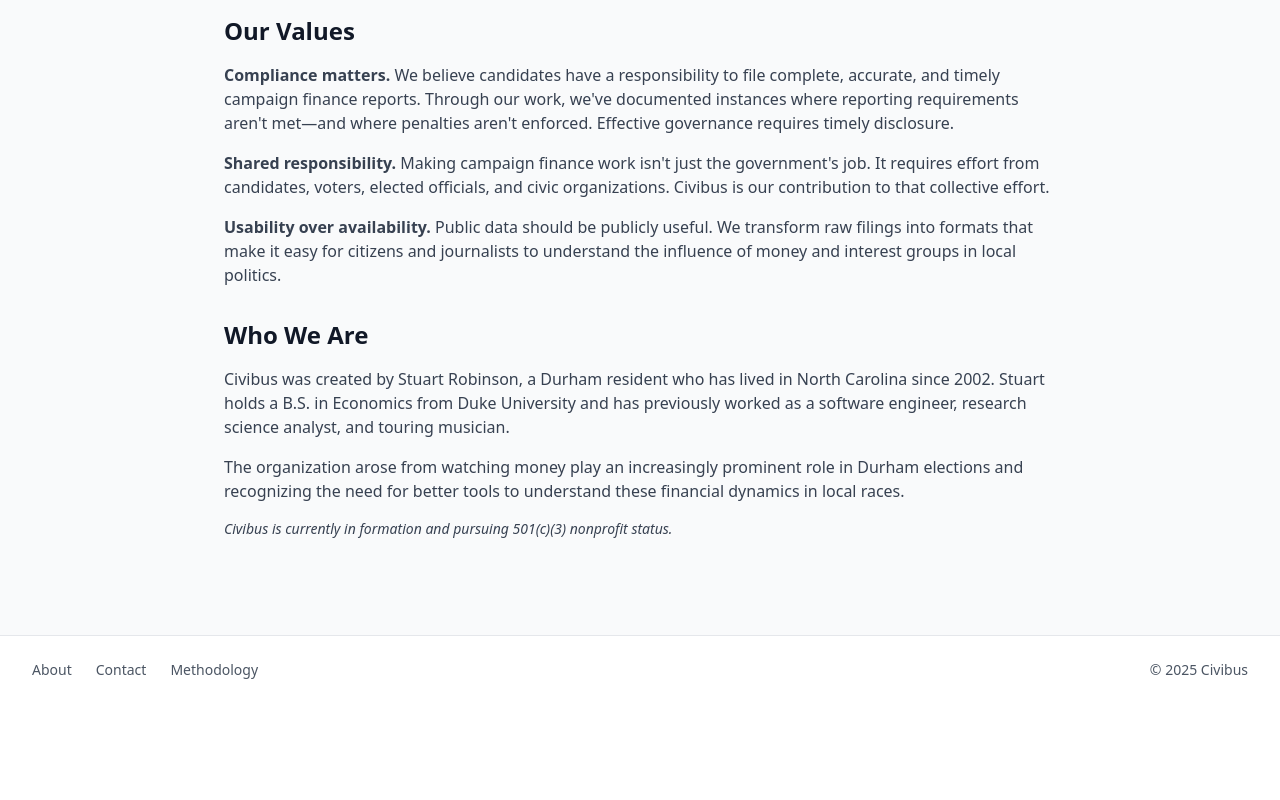
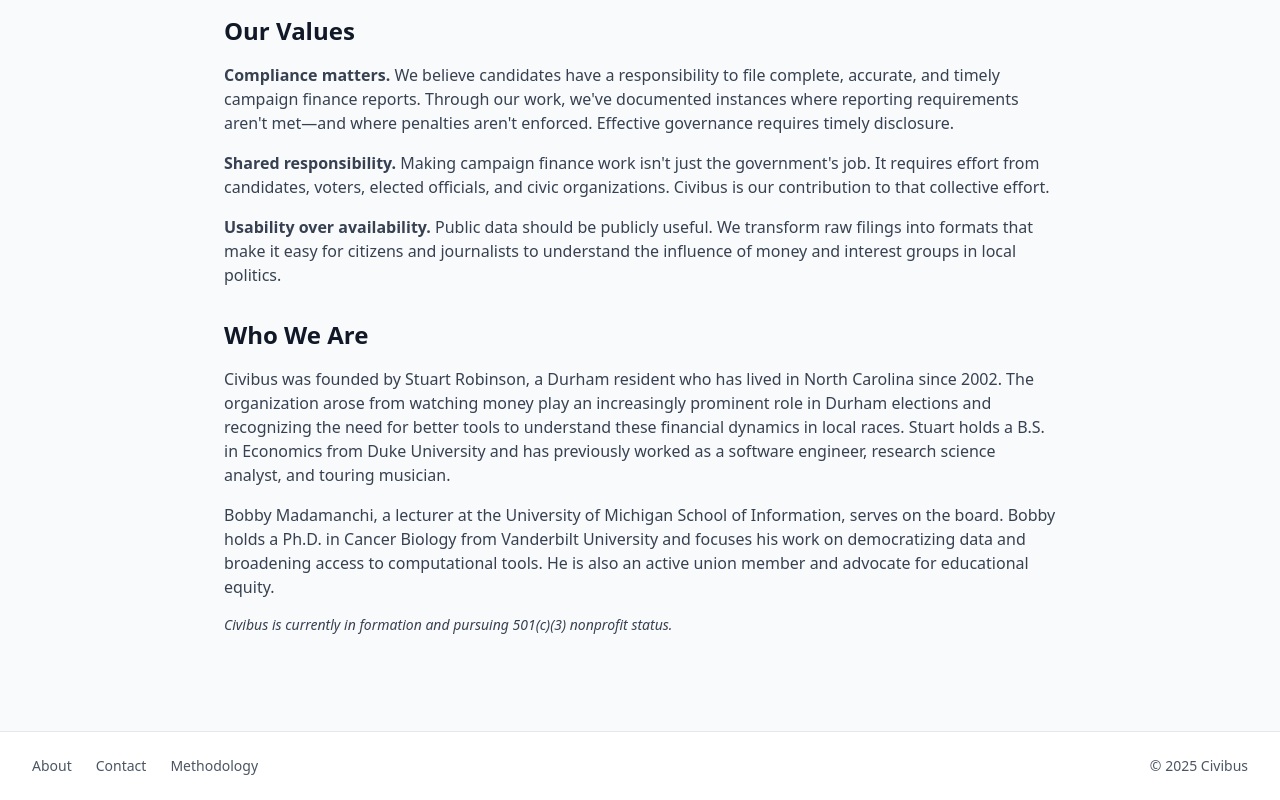
Before and after one commit to stuartcrobinson/civibusui, a React (Create React App) app: page /about in a window 1280 px wide. Shown: the part 802-1602 px from the top of the page. Before the commit the page ends 1506 px from the top, so only its background shows below. Built offline with nearby package versions, Linux system fonts and the light colour scheme.

Commit message:
new is_re, other

```diff
--- a/src/components/AboutPage.js
+++ b/src/components/AboutPage.js
@@ -85,15 +85,10 @@
               Who We Are
             </h2>
             <p className="mb-4">
-              Civibus was created by Stuart Robinson, a Durham resident
-              who has lived in North Carolina since 2002. Stuart holds a B.S. in Economics
-              from Duke University and has previously worked as a software engineer, research science
-              analyst, and touring musician.
+              Civibus was founded by Stuart Robinson, a Durham resident who has lived in North Carolina since 2002. The organization arose from watching money play an increasingly prominent role in Durham elections and recognizing the need for better tools to understand these financial dynamics in local races. Stuart holds a B.S. in Economics from Duke University and has previously worked as a software engineer, research science analyst, and touring musician.
             </p>
             <p className="mb-4">
-              The organization arose from watching money play an increasingly prominent role in
-              Durham elections and recognizing the need for better tools to understand these
-              financial dynamics in local races.
+              Bobby Madamanchi, a lecturer at the University of Michigan School of Information, serves on the board. Bobby holds a Ph.D. in Cancer Biology from Vanderbilt University and focuses his work on democratizing data and broadening access to computational tools. He is also an active union member and advocate for educational equity.
             </p>
             <p className="text-sm italic">
               Civibus is currently in formation and pursuing 501(c)(3) nonprofit status.
--- a/src/utils/transformChartData.js
+++ b/src/utils/transformChartData.js
@@ -24,9 +24,10 @@
 
 // Predefined color schemes
 const LOCATION_COLORS = {
-  'Out of State': '#2534bdff',
-  'In NC (not': '#6671daff',  // Partial match for dynamic city names
-  'In ': '#b2bafcff',  // Partial match for "In Durham", "In Raleigh", etc
+  'Unmarked b/c ≤ $50': '#d5e8f5ff',
+  'In ': '#c2d8eaff',
+  'In NC (not': '#417096ff',
+  'Out of State': '#002138ff',
   'Unknown': '#ef4444'
 };
 
@@ -52,8 +53,9 @@
 ];
 
 function getLocationColor(locationBucket) {
+  if (locationBucket === 'Unmarked b/c ≤ $50') return LOCATION_COLORS['Unmarked b/c ≤ $50'];
+  if (locationBucket === 'Unknown') return LOCATION_COLORS['Unknown'];
   if (locationBucket === 'Out of State') return LOCATION_COLORS['Out of State'];
-  if (locationBucket === 'Unknown') return LOCATION_COLORS['Unknown'];
   if (locationBucket.startsWith('In NC (not')) return LOCATION_COLORS['In NC (not'];
   if (locationBucket.startsWith('In ')) return LOCATION_COLORS['In '];
   return '#9ca3af';
@@ -63,7 +65,10 @@
   const buckets = [...new Set(locationData.map(d => d.location_bucket))];
   const order = [];
 
-  // Start with "In X" (the city itself)
+  // Start with "Unmarked b/c ≤ $50"
+  if (buckets.includes('Unmarked b/c ≤ $50')) order.push('Unmarked b/c ≤ $50');
+
+  // Then "In X" (the city itself)
   const inCityBucket = buckets.find(b => b.startsWith('In ') && !b.startsWith('In NC'));
   if (inCityBucket) order.push(inCityBucket);
 
@@ -74,7 +79,7 @@
   // Then Out of State
   if (buckets.some(b => b === 'Out of State')) order.push('Out of State');
 
-  // Finally Unknown
+  // Finally Unknown (concerning missing addresses)
   if (buckets.includes('Unknown')) order.push('Unknown');
 
   return order;
@@ -353,7 +358,7 @@
     };
   });
 
-  return normalized.sort((a, b) => b.realEstatePercent - a.realEstatePercent);
+  return normalized;
 }
 
 export function extractCandidateData(data) {
```
